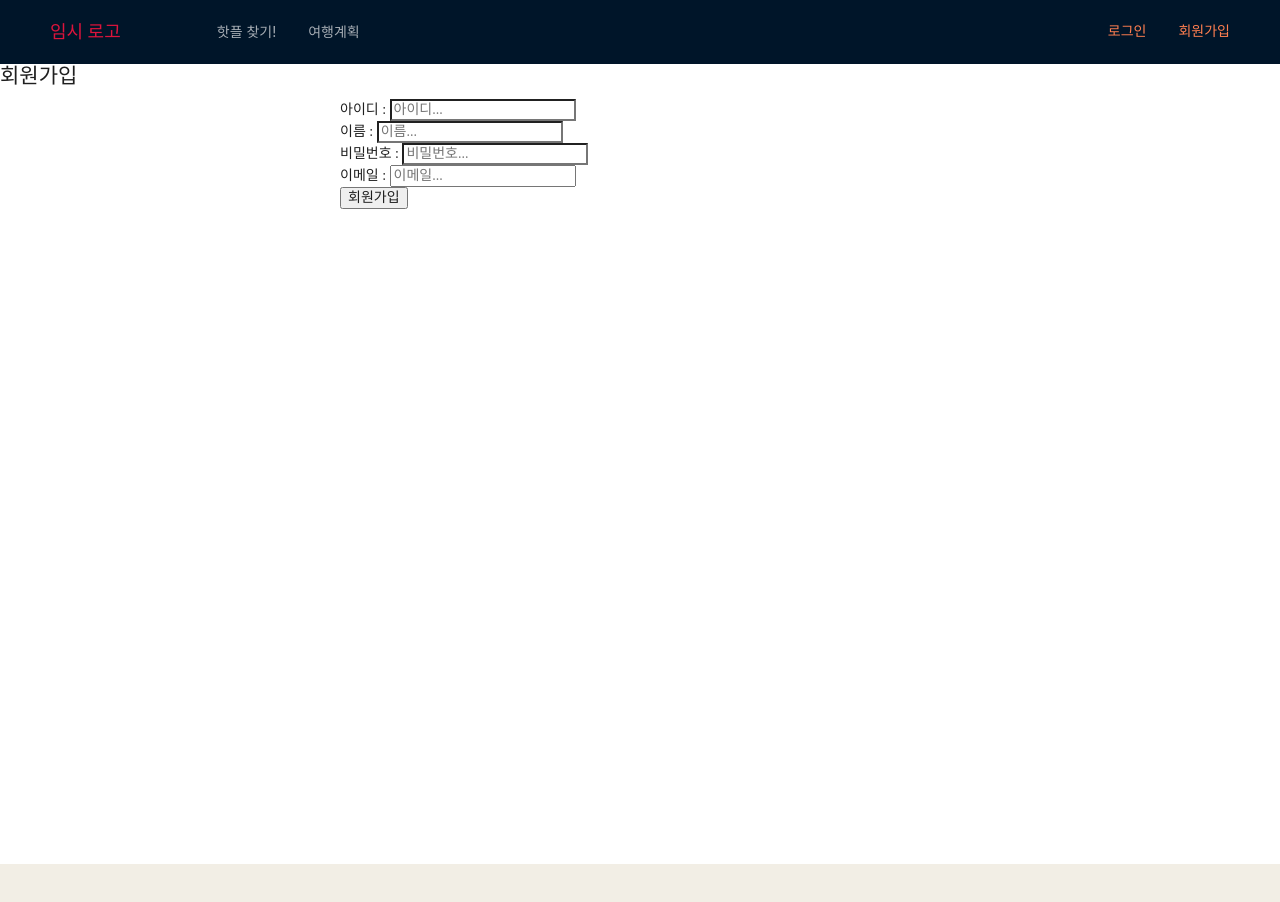
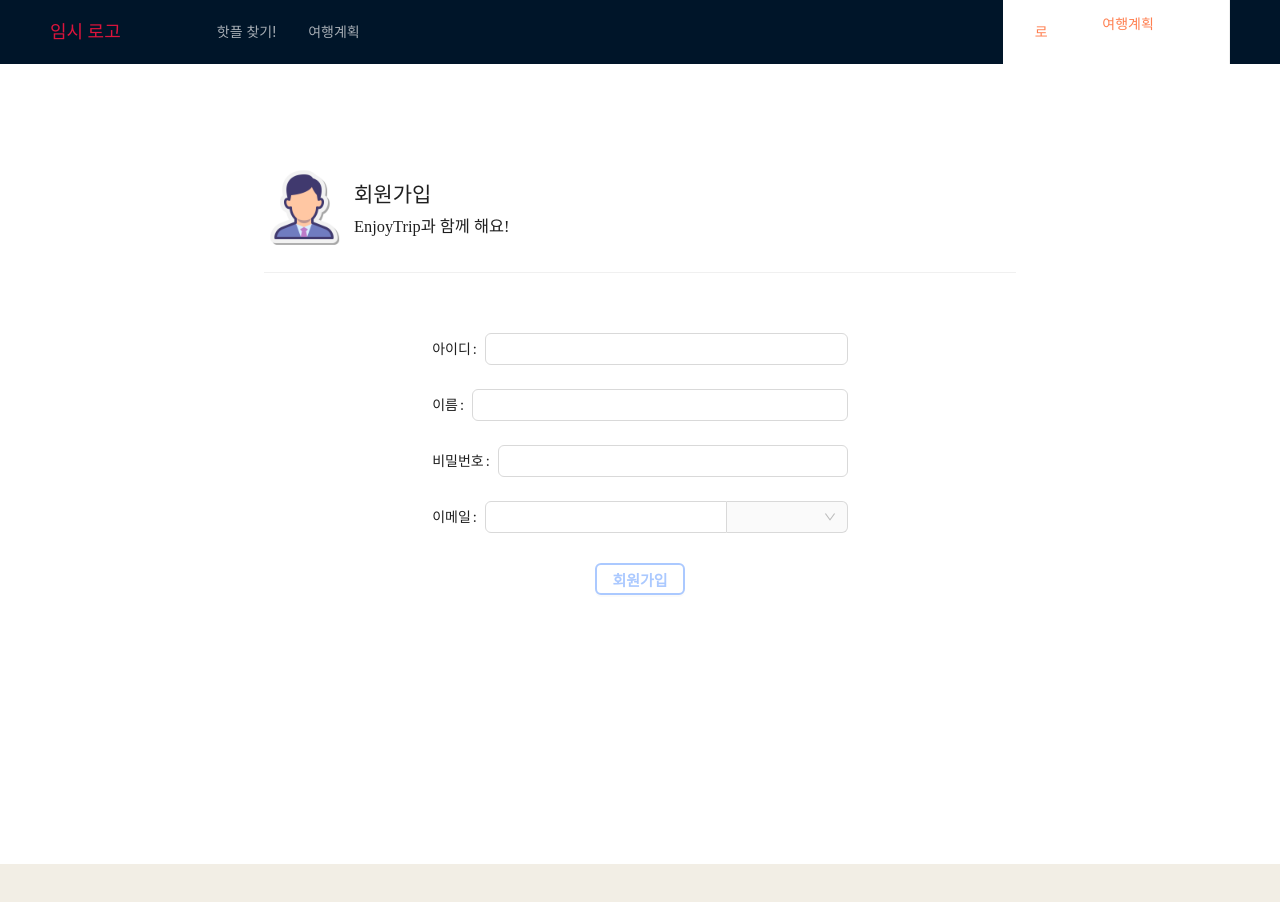
Before and after one commit to benyy0101/SSAFY-10th-EnjoyTrip, a Vue app in the folder enjoytripvue/: page /signup in a window 1280 px wide. Shown: the top 902 px of the page. Built offline with nearby package versions, Linux system fonts and the light colour scheme; a web font is replaced by a local one.

Commit message:
feat : 회원가입 화면 구현 및 서버 연동 완료

```diff
--- a/enjoytripvue/src/api/user.js
+++ b/enjoytripvue/src/api/user.js
@@ -2,6 +2,7 @@ import { localAxios } from "@/util/http-commons";
 
 const local = localAxios();
 
+const url = "/user";
 async function userConfirm(param, success, fail) {
   console.log("param", param);
   await local.post(`/user/login`, JSON.stringify(param)).then(success).catch(fail);
@@ -10,16 +11,28 @@ async function userConfirm(param, success, fail) {
 
 async function findById(userid, success, fail) {
   local.defaults.headers["Authorization"] = sessionStorage.getItem("accessToken");
-  await local.get(`/user/info/${userid}`).then(success).catch(fail);
+  await local.get(`/${url}/info/${userid}`).then(success).catch(fail);
 }
 
 async function tokenRegeneration(user, success, fail) {
   local.defaults.headers["refreshToken"] = sessionStorage.getItem("refreshToken"); //axios header에 refresh-token 셋팅
-  await local.post(`/user/refresh`, user).then(success).catch(fail);
+  await local.post(`/${url}/refresh`, user).then(success).catch(fail);
 }
 
 async function logout(userid, success, fail) {
-  await local.get(`/user/logout/${userid}`).then(success).catch(fail);
+  await local.get(`/${url}/logout/${userid}`).then(success).catch(fail);
 }
 
-export { userConfirm, findById, tokenRegeneration, logout };
+function joinMember(member, success, fail) {
+  console.log("member.js member", member);
+  local.post(`${url}/register`, JSON.stringify(member)).then(success).catch(fail);
+}
+function updateMember(member, success, fail) {
+  local.put(`${url}`, JSON.stringify(member)).then(success).catch(fail);
+}
+
+function deleteMember(userId, commentNo, success, fail) {
+  local.delete(`${url}/${userId}`).then(success).catch(fail);
+}
+
+export { userConfirm, findById, tokenRegeneration, logout, joinMember, updateMember, deleteMember };
--- a/enjoytripvue/src/components/layout/TheHeadingNavbar.vue
+++ b/enjoytripvue/src/components/layout/TheHeadingNavbar.vue
@@ -5,7 +5,6 @@ const stateLogin = inject('stateLogin');
 function toggleModal(){
   stateLogin.value = !stateLogin.value;
 }
-
 
 </script>
 
@@ -24,12 +23,12 @@ function toggleModal(){
   </a-menu>
   </div>
 
-  <div class="loginSection">
+  <a-menu class="loginSection">
       <div @click="toggleModal">
         로그인
       </div>
-      <div>회원가입</div>
-  </div>
+      <a-menu-item key="3" class="menuItem">여행계획</a-menu-item>
+  </a-menu>
 </a-layout-header>
 
 </template>
--- a/enjoytripvue/src/components/modal/LoginModal.vue
+++ b/enjoytripvue/src/components/modal/LoginModal.vue
@@ -64,8 +64,6 @@ const loginMember = async () => {
   console.log("isLogin: ", isLogin);
 
   if (isLogin) {
-    console.log("로그인 성공아닌가?");
-    console.log("111. ", token);
     // 이름 찍기 위해서 token을 가지고 getUserInfo로 가서 가져온다 -> member.js
     getUserInfo(token);
   }
--- a/enjoytripvue/src/router/index.js
+++ b/enjoytripvue/src/router/index.js
@@ -1,6 +1,6 @@
 import { createRouter, createWebHistory } from 'vue-router';
 import TheMainView from '../views/TheMainView.vue';
-import TheSignUpView from '@/views/TheSignUpView.vue';
+import TheSignupView from '@/views/TheSignupView.vue';
 import TheMapView from '@/views/TheMapView.vue';
 // import TheBoardView from "../views/TheBoardView.vue";
 
@@ -52,7 +52,7 @@ const router = createRouter({
     {
       path: '/signup',
       name: 'signup',
-      component: TheSignUpView,
+      component: TheSignupView,
     },
   ],
 });
--- a/enjoytripvue/src/views/TheSignUpView.vue
+++ b/enjoytripvue/src/views/TheSignUpView.vue
@@ -1,6 +1,7 @@
 <script setup>
-import { ref, watch } from 'vue';
-import { useRoute, useRouter } from 'vue-router';
+import { ref, watch } from "vue";
+import { useRoute, useRouter } from "vue-router";
+import { joinMember } from "@/api/user";
 
 const router = useRouter();
 const route = useRoute();
@@ -10,21 +11,22 @@ const props = defineProps({ type: String });
 const isUseId = ref(false);
 
 const member = ref({
-  userId: '',
-  userName: '',
-  userPwd: '',
-  email: '',
+  userId: "",
+  userName: "",
+  userPwd: "",
+  emailId: "",
+  emailDomain: "",
 });
 
-const userIdErrMsg = ref('');
-const userPwdErrMsg = ref('');
+const userIdErrMsg = ref("");
+const userPwdErrMsg = ref("");
 watch(
   () => member.value.userId,
   (value) => {
     let len = value.length;
     if (len == 0) {
-      userIdErrMsg.value = '아이디를 입력해주세요!';
-    } else userIdErrMsg.value = '';
+      userIdErrMsg.value = "아이디를 입력해주세요!";
+    } else userIdErrMsg.value = "";
   },
   { immediate: true }
 );
@@ -33,8 +35,8 @@ watch(
   (value) => {
     let len = value.length;
     if (len == 0) {
-      userPwdErrMsg.value = '비밀번호를 입력해주세요!';
-    } else userPwdErrMsg.value = '';
+      userPwdErrMsg.value = "비밀번호를 입력해주세요!";
+    } else userPwdErrMsg.value = "";
   },
   { immediate: true }
 );
@@ -50,7 +52,17 @@ function onSubmit() {
 }
 
 function signup() {
-  console.log('회원가입하자', member.value);
+  console.log("회원가입하자", member.value);
+
+  joinMember(member.value,
+  ({ data }) => {
+      console.log("signup.....................success, data: ", data);
+      router.push({name: "main"});
+    },
+    (err) => {
+      console.log(err);
+    }
+  );
 
   // todo: 나중에 수정해야 함
   // registUser(
@@ -64,75 +76,104 @@ function signup() {
   // );
   // API 호출
 }
-
-// 나중에 필요하려나?
-// function updateArticle() {
-//   console.log(article.value.articleNo + "번글 수정하자!!", article.value);
-//   modifyArticle(article.value,
-//   ({data}) =>{
-//     console.log("regist.....................sucess, data: ", data);
-//   },
-//   err => {
-//     console.log(err)
-//   }
-//   )
-//    // API 호출
-// }
 </script>
 
 <template>
-  <h1 class="text-center mt-3">회원가입</h1>
-  <div id="signupForm" class="mt-3">
-    <form @submit.prevent="onSubmit">
-      <div class="mb-3">
-        <label for="userId" class="form-label">아이디 : </label>
-        <input
-          type="text"
-          class="form-control"
-          v-model="member.userId"
-          :disabled="isUseId"
-          placeholder="아이디..."
-        />
+  <a-layout-content
+    :style="{
+      padding: '80px 140px',
+      background: '#fff',
+      display: 'flex',
+      flexDirection: 'column',
+      alignItems: 'center',
+    }"
+  >
+    <div
+      :style="{
+        background: '#fff',
+        padding: '24px',
+        minHeight: '380px',
+        width: '80%',
+        display: 'flex',
+        flexDirection: 'column',
+        alignItems: 'center',
+      }"
+    >
+      <div class="wholeDiv" :style="{ width: '100%' }">
+        <div :style="{ display: 'flex', alignItems: 'flex-start' }">
+          <img src="@/assets/signup.gif" :style="{ width: '80px' }" />
+          <div
+            :style="{
+              display: 'flex',
+              flexDirection: 'column',
+              marginTop: '15px',
+              paddingLeft: '10px',
+            }"
+          >
+            <h1>회원가입</h1>
+            <h3>EnjoyTrip과 함께 해요!</h3>
+          </div>
+        </div>
+        <a-divider />
+        <div
+          :style="{
+            padding:'30px',
+            marginTop: '30px',
+            display: 'flex', justifyContent: 'center',
+          }"
+        >
+          <a-form @submit.prevent="onSubmit">
+            <a-form-item label="아이디 " :style="{ width: '100%' }">
+              <a-input v-model:value="member.userId" :disabled="isUseId" />
+            </a-form-item>
+            <a-form-item label="이름 " :style="{ width: '100%' }">
+              <a-input v-model:value="member.userName" />
+            </a-form-item>
+            <a-form-item label="비밀번호 " :style="{ width: '100%' }">
+              <a-input v-model:value="member.userPwd" />
+            </a-form-item>
+            <a-form-item label="이메일 " :style="{ width: '100%' }">
+              <a-input v-model:value="member.emailId">
+              <template #addonAfter>
+                <a-select v-model:value="member.emailDomain" style="width: 120px">
+                  <a-select-option value="@naver.com">@naver.com</a-select-option>
+                  <a-select-option value="@gmail.com">@gmail.com</a-select-option>
+                  <a-select-option value="@daum.net">@daum.net</a-select-option>
+                  <a-select-option value="@hanmail.net">@hanmail.net</a-select-option>
+                  <a-select-option value="@kakao.com">@kakao.com</a-select-option>
+                </a-select>
+              </template>
+            </a-input>
+            </a-form-item>
+            <div
+              :style="{
+                display: 'flex',
+                flexDirection: 'row',
+                alignItems: 'center',
+                marginBottom: '20px',
+                justifyContent: 'center',
+                marginTop: '20px',
+              }"
+            >
+              <a-button
+                :style="{
+                  color: '#ABC9FF',
+                  borderColor: '#ABC9FF',
+                  border: '2px solid',
+                  fontSize: '15px',
+                  fontWeight: 'Bold',
+                  margin: '6px',
+                }"
+                html-type="submit"
+              >
+                회원가입
+              </a-button>
+            </div>
+          </a-form>
+        </div>
       </div>
-      <div class="mb-3">
-        <label for="userName" class="form-label">이름 : </label>
-        <input
-          type="text"
-          class="form-control"
-          v-model="member.userName"
-          placeholder="이름..."
-        />
-      </div>
-      <div class="mb-3">
-        <label for="userPwd" class="form-label">비밀번호 : </label>
-        <input
-          type="password"
-          class="form-control"
-          v-model="member.userPwd"
-          placeholder="비밀번호..."
-        />
-      </div>
-      <div class="mb-3">
-        <label for="email" class="form-label">이메일 : </label>
-        <input
-          type="email"
-          class="form-control"
-          v-model="member.emailId"
-          placeholder="이메일..."
-        />
-      </div>
-      <div class="col-auto text-center">
-        <button type="submit" class="btn btn-outline-primary mb-3">
-          회원가입
-        </button>
-      </div>
-    </form>
-  </div>
+    </div>
+  </a-layout-content>
 </template>
 
-<style>
-#signupForm {
-  width: 600px;
-  margin: auto;
-}
-</style>
+<style></style>
```
Also changed, not shown: enjoytripvue/src/assets/signup.gif (added).
